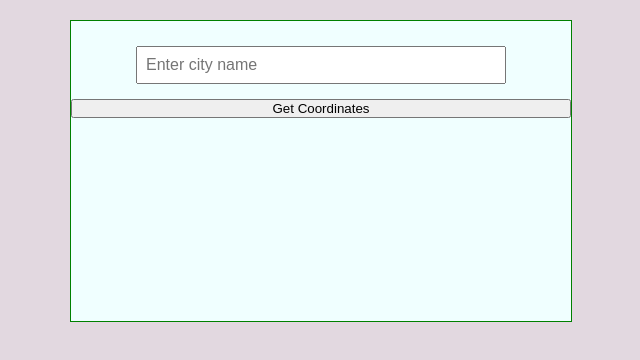
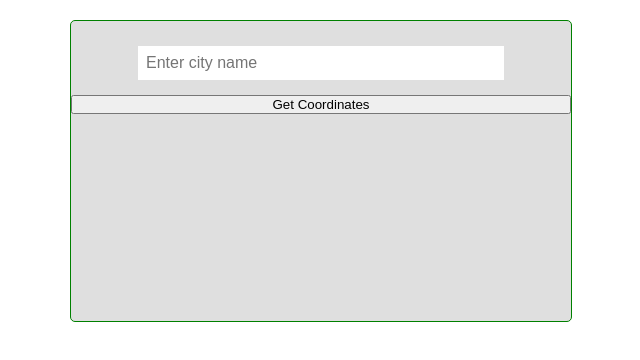
Before and after one commit to wankhedesagar/findCity-s_latitude_and-longitude, a React (Create React App) app: page / in a window 1280 px wide. Shown: the top 360 px of the page, without its empty margins (319-959 px from the left). Built offline with nearby package versions, Linux system fonts and the light colour scheme.

Commit message:
changing backgroundColor of container

```diff
--- a/src/App.css
+++ b/src/App.css
@@ -4,7 +4,7 @@
 }
 
 body {
-  background-color: rgb(226, 216, 224);
+  /* background-color: rgb(226, 216, 224); */
 }
 
 .container {
@@ -12,7 +12,14 @@ body {
   height: 300px;
   margin: 20px auto;
   border: 1px solid green;
-  background-color: azure;
+  background-color: #dfdfdf;
+  border-radius: 5px;
+}
+
+.container h1 {
+  font-size: 18px;
+  text-align: center;
+  margin-top: 10px;
 }
 
 form {
@@ -26,9 +33,14 @@ form input {
   width: 350px;
   margin: 15px auto;
   font-size: 16px;
+  border: none;
 }
 ::placeholder {
   font-size: 16px;
+}
+form input:focus {
+  outline: none;
+  box-shadow: 0 1px 6px 0 rgba(0, 0, 0, 0.9);
 }
 
 .btn {
@@ -40,6 +52,8 @@ form input {
   background-color: blueviolet;
   border-radius: 4px;
   font-weight: bold;
+  color: white;
+  cursor: pointer;
 }
 
 .print {
```
